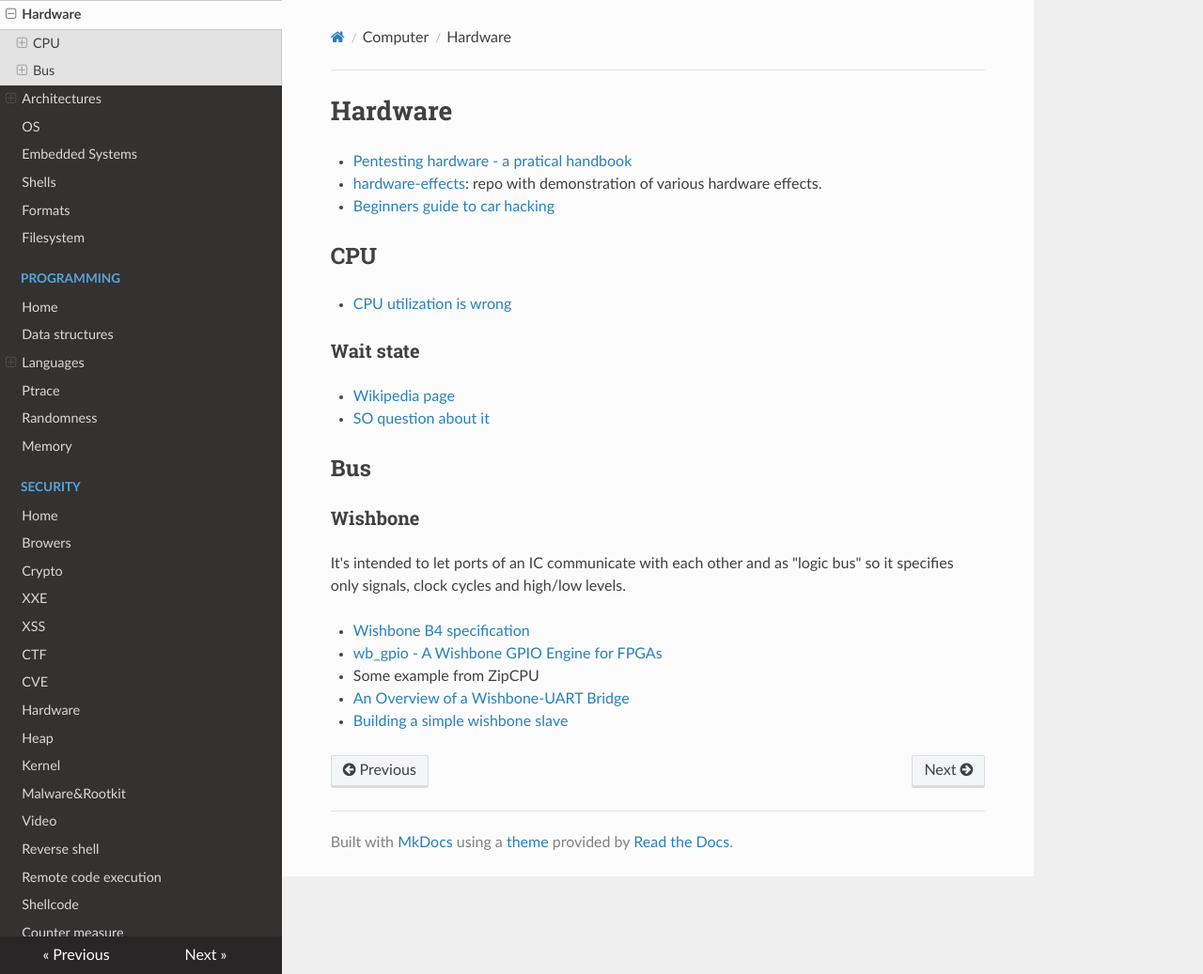
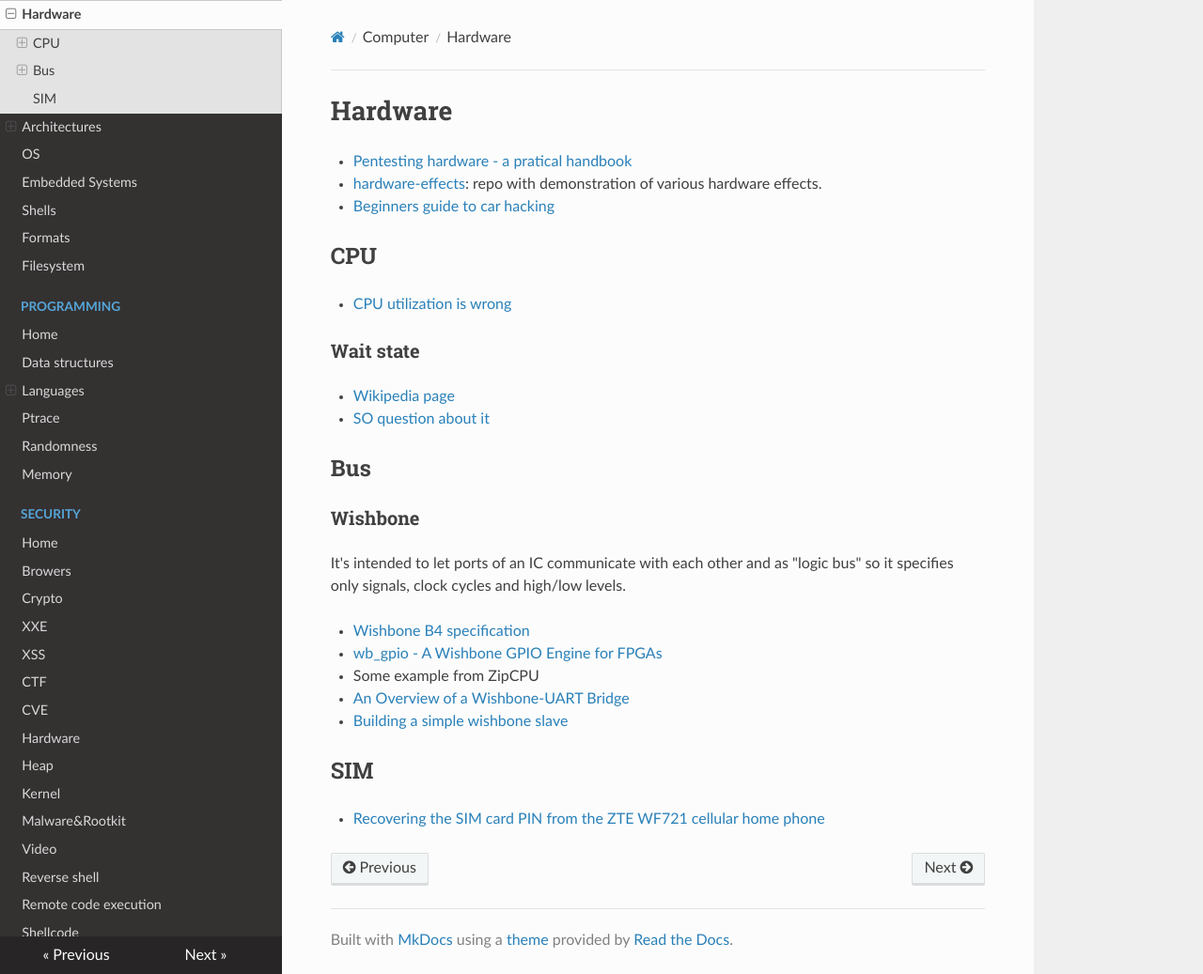
Before and after one commit to gipi/low-level, an MkDocs documentation site: the page built from docs/hw.md, in a window 1280 px wide and 1037 px high. Shown: the whole window at 94% size. Built offline with MkDocs 1.6.1, drawn with Linux system fonts in a browser that asks for light colours; nearby versions of some CDN libraries; old or Windows-style settings are respelled for this version of MkDocs.

Commit message:
Update hw.md

```diff
--- a/docs/hw.md
+++ b/docs/hw.md
@@ -25,3 +25,7 @@ specifies only signals, clock cycles and high/low levels.
  - Some example from ZipCPU
    - [An Overview of a Wishbone-UART Bridge](https://zipcpu.com/blog/2017/06/05/wb-bridge-overview.html)
    - [Building a simple wishbone slave](https://zipcpu.com/zipcpu/2017/05/29/simple-wishbone.html)
+
+## SIM
+
+ - [Recovering the SIM card PIN from the ZTE WF721 cellular home phone](https://ripitapart.com/2019/12/21/recovering-the-sim-card-pin-from-the-zte-wf721-cellular-home-phone/)
```
